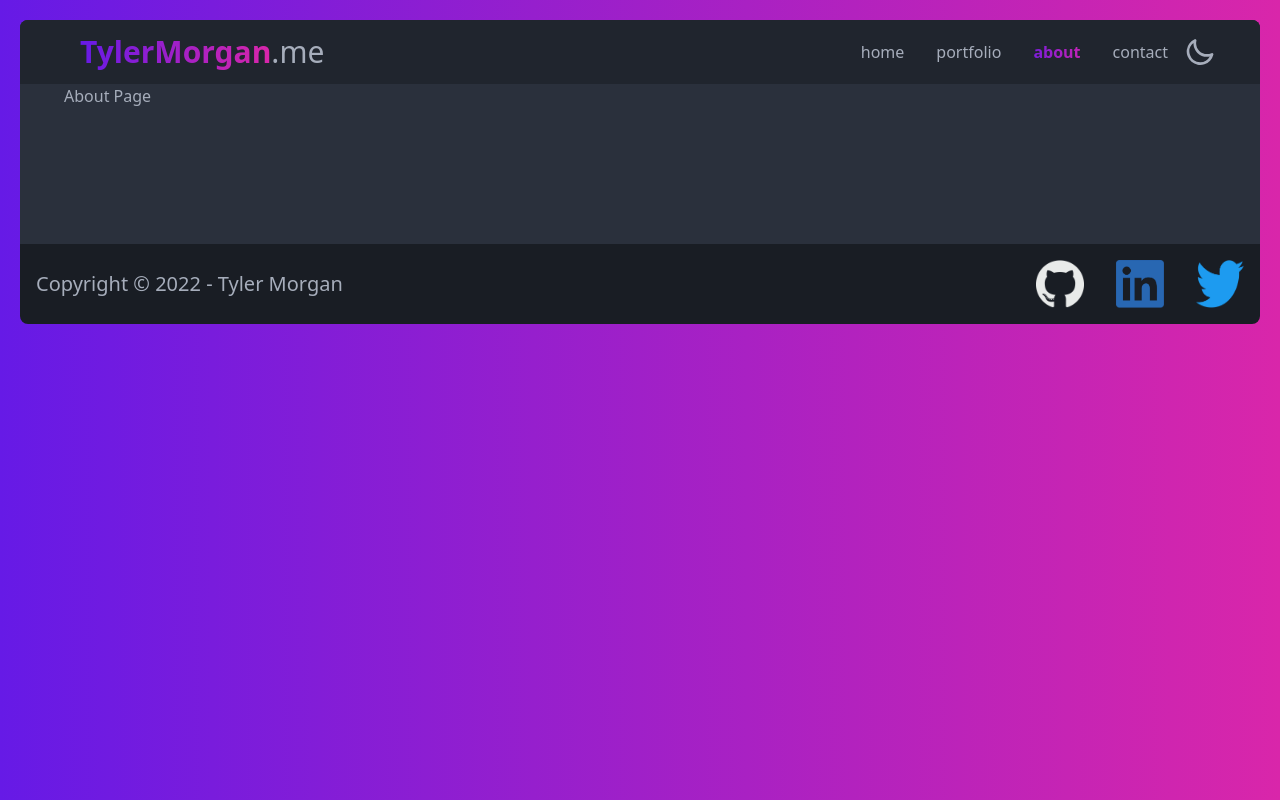
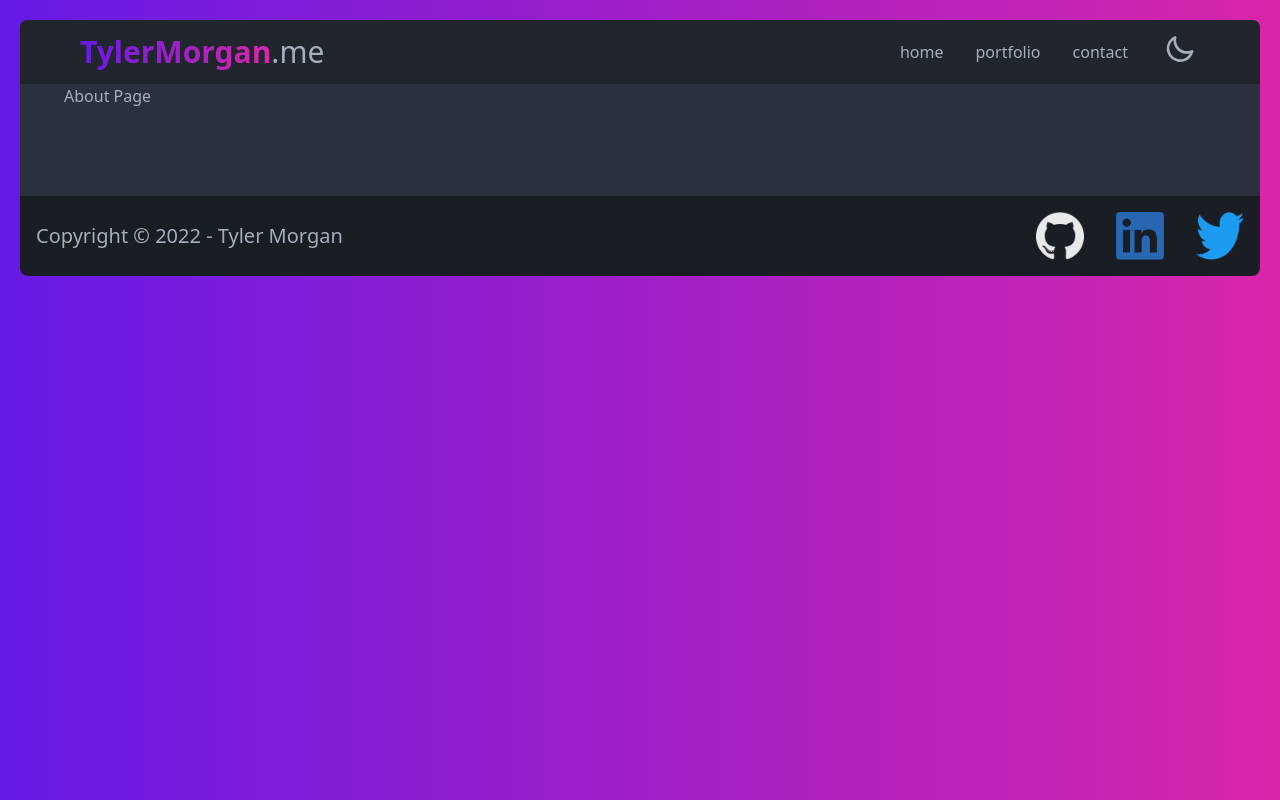
Before and after one commit to tylermorganme/tylermorgan.me-2022, an Astro site: page /about in a window 1280 px wide. Built offline with nearby package versions, Linux system fonts and the light colour scheme; Astro itself is replaced by a stand-in of ours.

Commit message:
fix color issues

```diff
--- a/src/components/Nav.jsx
+++ b/src/components/Nav.jsx
@@ -1,4 +1,9 @@
 import React from "react";
+
+const colorModes = {
+  LIGHT: "acid",
+  DARK: "dark",
+};
 
 const menuItems = [
   {
@@ -9,10 +14,10 @@ const menuItems = [
     title: "portfolio",
     href: "/projects",
   },
-  {
-    title: "about",
-    href: "/about",
-  },
+  // {
+  //   title: "about",
+  //   href: "/about",
+  // },
   {
     title: "contact",
     href: "/contact",
@@ -119,9 +124,9 @@ export default function Nav({ children, pathName }) {
   React.useEffect(() => {
     const html = document.querySelector("html");
     if (isDarkMode) {
-      html.setAttribute("data-theme", "dark");
+      html.setAttribute("data-theme", colorModes.DARK);
     } else {
-      html.setAttribute("data-theme", "light");
+      html.setAttribute("data-theme", colorModes.LIGHT);
     }
   }, [isDarkMode]);
 
@@ -137,11 +142,15 @@ export default function Nav({ children, pathName }) {
         <div className="w-full navbar bg-base-300">
           <div className="w-full max-w-6xl mx-auto">
             <div className="flex-1 px-2 mx-2 items-end text-3xl">
-              <span className="gradient-text">TylerMorgan</span>.me
+              <a href="/">
+                <span className="gradient-text">TylerMorgan</span>.me
+              </a>
             </div>
 
             <TopMenu items={menuItems} pathName={pathName} />
-            <DisplayModeToggle toggleDisplayMode={toggleDarkMode}/>
+            <div className="px-5">
+              <DisplayModeToggle toggleDisplayMode={toggleDarkMode} />
+            </div>
             <Vent />
           </div>
         </div>
--- a/src/components/PortfolioPreview.astro
+++ b/src/components/PortfolioPreview.astro
@@ -7,11 +7,11 @@ interface Props {
 }
 
 const { frontmatter, url } = Astro.props.project;
-const color = frontmatter.color | "primary-content";
+const color = frontmatter.color || "primary-content";
 ---
 
 <div
-  class="card text-primary-content relative mb-8 h-[400px] w-full max-w-[500px] ring-2 ring-primary-content ring-offset-4 ring-offset-base-100 bg-base-100"
+  class="card text-primary-content relative mb-8 h-[400px] w-full max-w-[500px] ring-2 ring-base-content ring-offset-4 ring-offset-base-100 bg-base-100"
 >
   <div
     class="titleCard h-4/5"
--- a/tailwind.config.cjs
+++ b/tailwind.config.cjs
@@ -5,8 +5,9 @@ module.exports = {
     themes: [
       "light",
       "dark",
-      "retro",
-      "emerald",
+      "acid"
+      // "retro",
+      // "emerald",
     //   {
     //     listCustom: {
     //       primary: "#bc942d",
```
